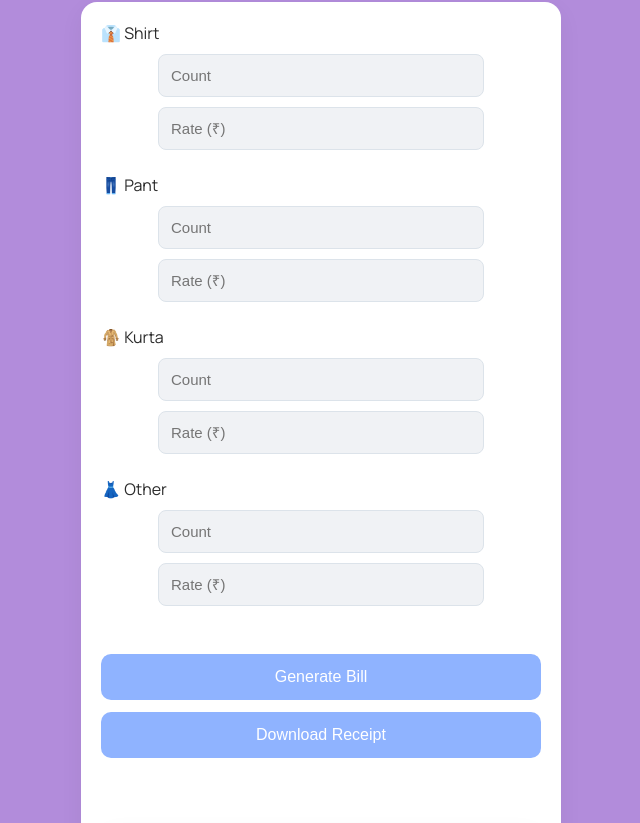
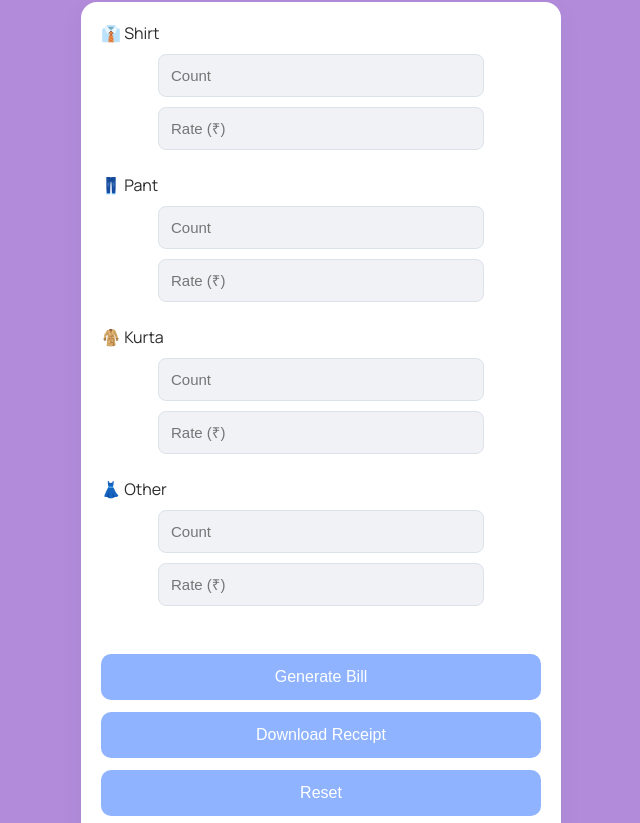
Before and after one commit to piyushram612/Ironing-Bill-Calculator, a plain HTML site: page index.html in a window 1280 px wide. Shown: the part 107-930 px from the top of the page, without its empty margins (319-959 px from the left). Drawn offline with nearby package versions, Linux system fonts and the light colour scheme.

Commit message:
Update index.html

```diff
--- a/index.html
+++ b/index.html
@@ -46,10 +46,12 @@
 </div>
 
 
-    <div class="buttons">
-      <button onclick="generateBill()">Generate Bill</button>
-      <button onclick="downloadReceipt()">Download Receipt</button>
-    </div>
+   <div class="buttons">
+  <button onclick="generateBill()">Generate Bill</button>
+  <button onclick="downloadReceipt()">Download Receipt</button>
+  <button onclick="resetForm()">Reset</button>
+</div>
+
 
     <div id="bill" class="bill-card">
       <h2>🧾 Receipt</h2>
```
